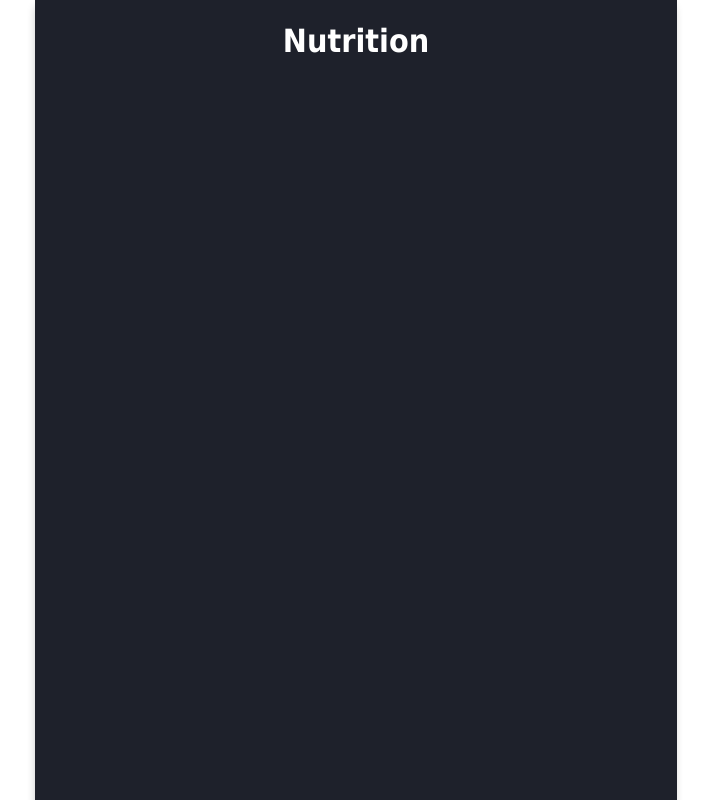
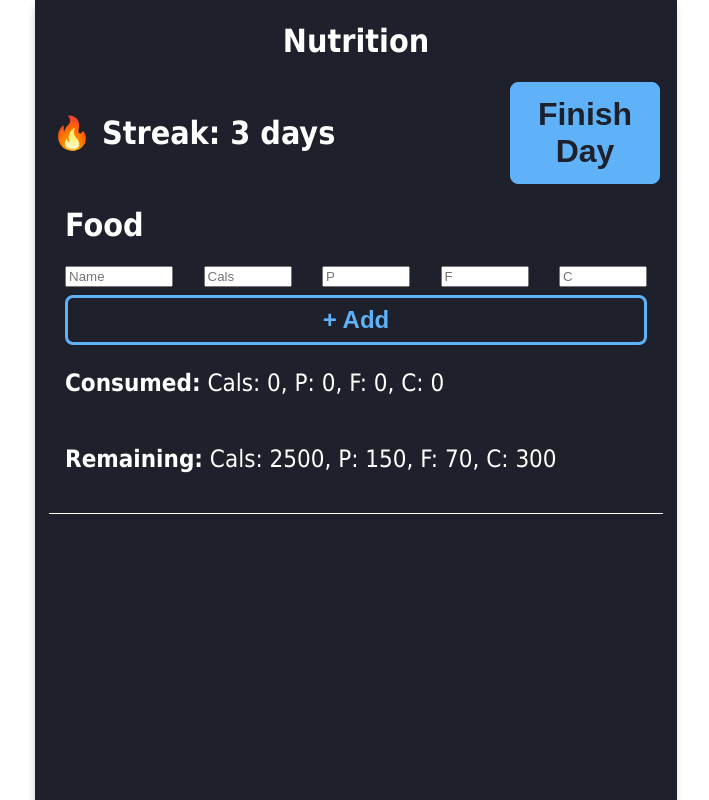
Before and after one commit to valerieYen/fit-sync, a React (Vite) app: page /#/nutrition in a window 1280 px wide. Shown: the top 800 px of the page, without its empty margins (285-994 px from the left). Built offline with nearby package versions, Linux system fonts and the light colour scheme.

Commit message:
Nutrition Page First Version

```diff
--- a/src/components/NutritionPage.jsx
+++ b/src/components/NutritionPage.jsx
@@ -1,10 +1,82 @@
-import React from 'react';
+import { useState } from 'react';
 
 const NutritionPage = () => {
+  const dailyGoals = { calories: 2500, protein: 150, fat: 70, carbs: 300 };
+  const [foodEntries, setFoodEntries] = useState([]);
+  const [newFood, setNewFood] = useState({ name: '', calories: '', protein: '', fat: '', carbs: '' });
+  const [streak, setStreak] = useState(3); // hardcoded Duolingo-like streak
+
+  const addFood = () => {
+    if (!newFood.name || isNaN(newFood.calories)) return;
+    setFoodEntries([...foodEntries, { ...newFood, id: Date.now() }]);
+    setNewFood({ name: '', calories: '', protein: '', fat: '', carbs: '' });
+  };
+
+  const removeFood = (id) => {
+    setFoodEntries(foodEntries.filter(food => food.id !== id));
+  };
+
+  const calculateTotals = () => {
+    return foodEntries.reduce((totals, item) => {
+      totals.calories += Number(item.calories) || 0;
+      totals.protein += Number(item.protein) || 0;
+      totals.fat += Number(item.fat) || 0;
+      totals.carbs += Number(item.carbs) || 0;
+      return totals;
+    }, { calories: 0, protein: 0, fat: 0, carbs: 0 });
+  };
+
+  const totals = calculateTotals();
+  const remaining = {
+    calories: dailyGoals.calories - totals.calories,
+    protein: dailyGoals.protein - totals.protein,
+    fat: dailyGoals.fat - totals.fat,
+    carbs: dailyGoals.carbs - totals.carbs,
+  };
+
   return (
     <div id="nutrition" className="page" style={{ display: 'block' }}>
       <h1>Nutrition</h1>
-      {/* Add nutrition content here */}
+
+      <div className="workout-page-top-row">
+        <h1>🔥 Streak: {streak} days</h1>
+        <button className="finish-workout-button">Finish Day</button>
+      </div>
+
+      <div className="exercises-container">
+        <div className="exercise-container">
+          <div className="exercise-top-row">
+            <div className="exercise-title-container">
+              <h1>Food</h1>
+            </div>
+          </div>
+
+          <div className="exercise-sets-container">
+            <div className="set-row" style={{ flexWrap: 'wrap', gap: '8px' }}>
+              <input style={{ width: '100px' }} type="text" placeholder="Name" value={newFood.name} onChange={e => setNewFood({ ...newFood, name: e.target.value })} />
+              <input style={{ width: '80px' }} type="number" placeholder="Cals" value={newFood.calories} onChange={e => setNewFood({ ...newFood, calories: e.target.value })} />
+              <input style={{ width: '80px' }} type="number" placeholder="P" value={newFood.protein} onChange={e => setNewFood({ ...newFood, protein: e.target.value })} />
+              <input style={{ width: '80px' }} type="number" placeholder="F" value={newFood.fat} onChange={e => setNewFood({ ...newFood, fat: e.target.value })} />
+              <input style={{ width: '80px' }} type="number" placeholder="C" value={newFood.carbs} onChange={e => setNewFood({ ...newFood, carbs: e.target.value })} />
+              <button className="add-set-button" onClick={addFood}>+ Add</button>
+            </div>
+
+            {foodEntries.map((food, index) => (
+              <div key={food.id} className="set-row" style={{ flexWrap: 'wrap', gap: '8px' }}>
+                <div>{index + 1}. {food.name} - {food.calories} cal, {food.protein}p / {food.fat}f / {food.carbs}c</div>
+                <button className="remove-set-button" onClick={() => removeFood(food.id)}>Remove</button>
+              </div>
+            ))}
+
+            <div className="set-row">
+              <p><strong>Consumed:</strong> Cals: {totals.calories}, P: {totals.protein}, F: {totals.fat}, C: {totals.carbs}</p>
+            </div>
+            <div className="set-row">
+              <p><strong>Remaining:</strong> Cals: {remaining.calories}, P: {remaining.protein}, F: {remaining.fat}, C: {remaining.carbs}</p>
+            </div>
+          </div>
+        </div>
+      </div>
     </div>
   );
 };
```
